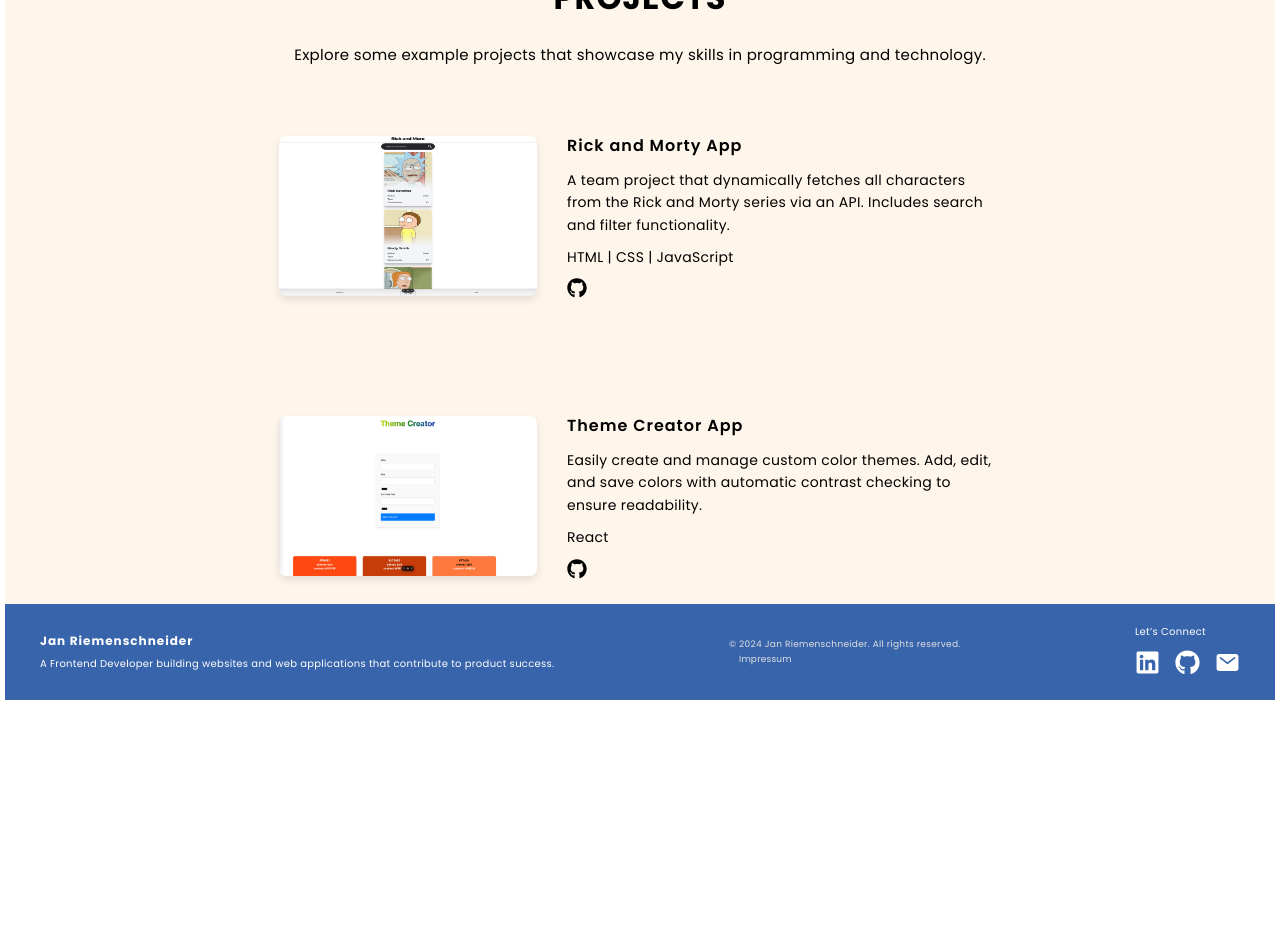
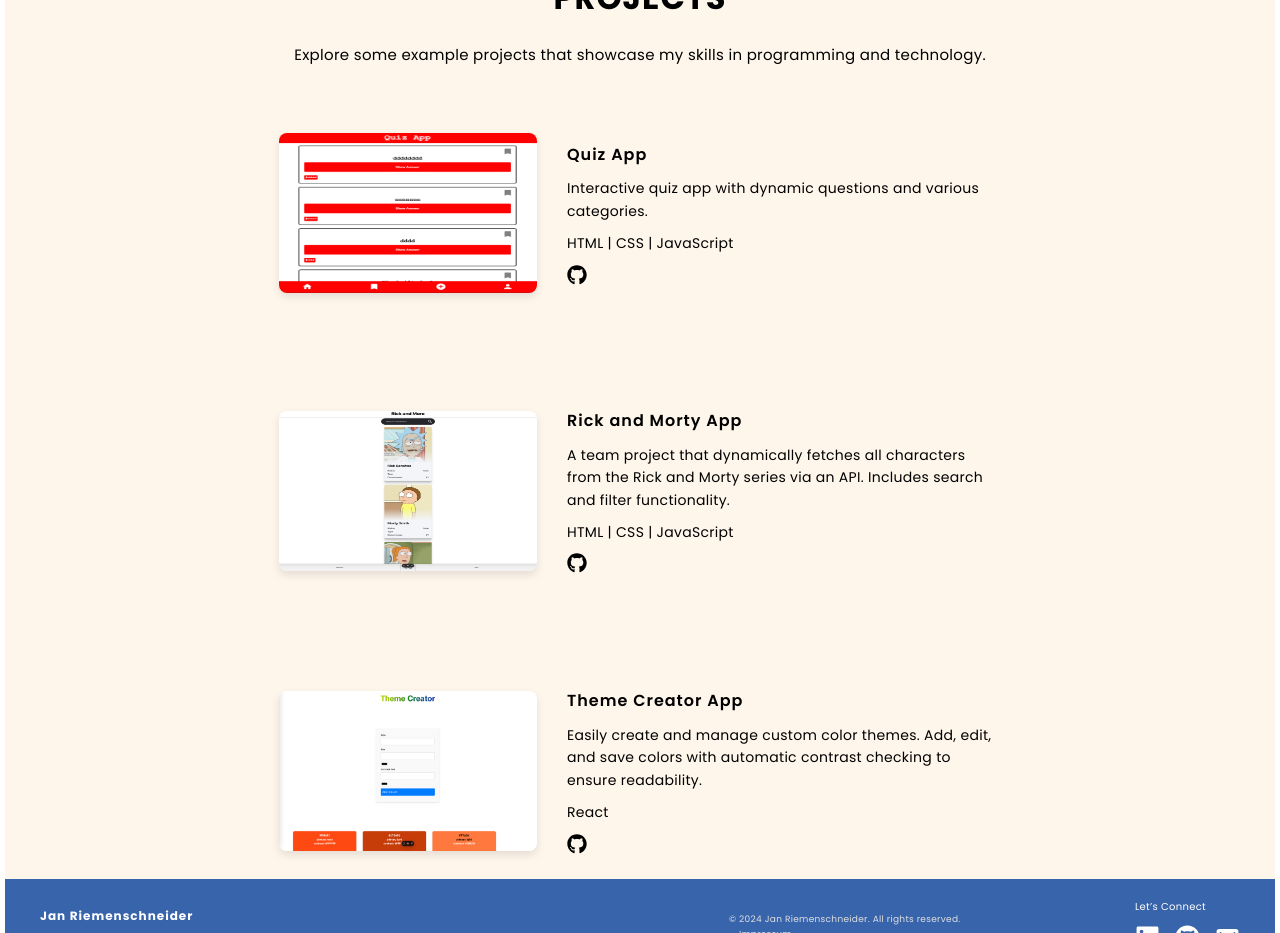
Before and after one commit to jan-riemenschneider/personal-website, a Next.js app: page / in a window 1280 px wide. Shown: the part 1420-2353 px from the top of the page. Before the commit the page ends 2120 px from the top, so only its background shows below. Built offline with nearby package versions, Linux system fonts and the light colour scheme.

Commit message:
import project

```diff
--- a/src/components/Projects.js
+++ b/src/components/Projects.js
@@ -9,6 +9,16 @@
   const [projects, setProjects] = useState([
     {
       id: 1,
+      name: "Quiz App",
+      discription:
+        "Interactive quiz app with dynamic questions and various categories.",
+      languages: "HTML | CSS | JavaScript",
+      LinkGithub: "https://github.com/jan-riemenschneider/Recap-Project-1",
+      LinkWebsite: "https://github.com/jan-riemenschneider/Recap-Project-1",
+      ImageLink: "/images/Bildschirmfoto 2024-10-27 um 19.48.08.png",
+    },
+    {
+      id: 2,
       name: "Rick and Morty App",
       discription:
         "A team project that dynamically fetches all characters from the Rick and Morty series via an API. Includes search and filter functionality.",
@@ -18,7 +28,7 @@
       ImageLink: "/images/Bildschirmfoto 2024-10-25 um 21.28.25.png",
     },
     {
-      id: 2,
+      id: 3,
       name: "Theme Creator App",
       discription:
         "Easily create and manage custom color themes. Add, edit, and save colors with automatic contrast checking to ensure readability.",
```
Also changed, not shown: public/images/Bildschirmfoto 2024-10-27 um 19.48.08.png (added).
